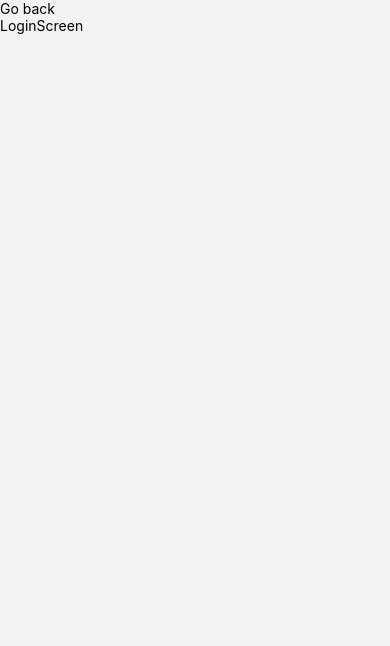
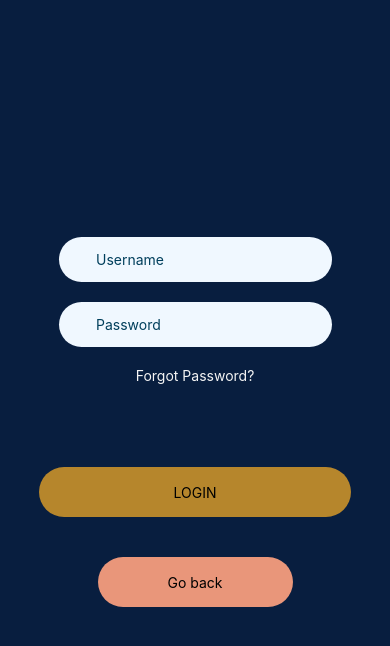
Before and after one commit to xtiaaaan/snapmap-but-fiu, a React Native app: screen /Login in a window 390 px wide. Shown: the top 646 px of the page. Built offline with nearby package versions, Linux system fonts and the light colour scheme.

Commit message:
Login Screen

```diff
--- a/screens/LoginScreen.js
+++ b/screens/LoginScreen.js
@@ -3,24 +3,111 @@ import {
   Text,
   Touchable,
   TouchableOpacity,
+  TextInput,
   View,
 } from "react-native";
-import React from "react";
+import React, { useState } from 'react';
+import colors from "../constants/colors";
 import { SafeAreaView } from "react-native-safe-area-context";
 
 const LoginScreen = ({ navigation }) => {
+  const [username, setUsername] = useState("");
+  const [password, setPassword] = useState("");
+
   return (
-    <View>
-      <SafeAreaView>
-        <TouchableOpacity onPress={() => navigation.navigate("Home")}>
+
+      <SafeAreaView style={styles.safeAreaView}>
+        <View style={styles.inputView}>
+          <TextInput
+            style={styles.TextInput}
+           placeholder="Username"
+          placeholderTextColor="#003f5c"
+          onChangeText={(username) => setUsername(username)}
+          />
+        </View>
+
+        <View style={styles.inputView}>
+          <TextInput
+            style={styles.TextInput}
+            placeholder="Password"
+            placeholderTextColor="#003f5c"
+            secureTextEntry={true}
+            onChangeText={(password) => setPassword(password)}
+          />
+        </View>
+
+        <TouchableOpacity>
+          <Text style={styles.forgot_button}>Forgot Password?</Text>
+        </TouchableOpacity>
+
+        <TouchableOpacity style={styles.loginBtn}>
+           <Text style={styles.loginText}>LOGIN</Text>
+        </TouchableOpacity>
+
+        <TouchableOpacity style={styles.goBackBtn} onPress={() => navigation.navigate("Home")}>
           <Text>Go back</Text>
         </TouchableOpacity>
-        <Text>LoginScreen</Text>
+
+
       </SafeAreaView>
-    </View>
+
   );
 };
 
 export default LoginScreen;
 
-const styles = StyleSheet.create({});
+const styles = StyleSheet.create({
+
+  safeAreaView: {
+    flex: 1,
+    backgroundColor: colors.fiuBlue,
+    alignItems: "center",
+    justifyContent: "center",
+  },
+
+  inputView: {
+    backgroundColor: "#f0f8ff",
+    borderRadius: 30,
+    width: "70%",
+    height: 45,
+    marginBottom: 20,
+    alignItems: "center",
+  },
+
+  TextInput: {
+    height: 50,
+    flex: 1,
+    padding: 10,
+    marginLeft: 20,
+  },
+
+  forgot_button: {
+    height: 30,
+    marginBottom: 30,
+    color: colors.lightGrey,
+  },
+
+  loginBtn: {
+    width: "80%",
+    borderRadius: 25,
+    height: 50,
+    alignItems: "center",
+    justifyContent: "center",
+    marginTop: 40,
+   backgroundColor:colors.fiuGold,
+ },
+
+ goBackBtn: {
+    width: "50%",
+    borderRadius: 25,
+    height: 50,
+    alignItems: "center",
+    justifyContent: "center",
+    marginTop: 40,
+   backgroundColor:"#e9967a",
+ }
+
+
+
+
+});
```
Also changed, not shown: 1 other file (tests, documents, lock files or other folders).
